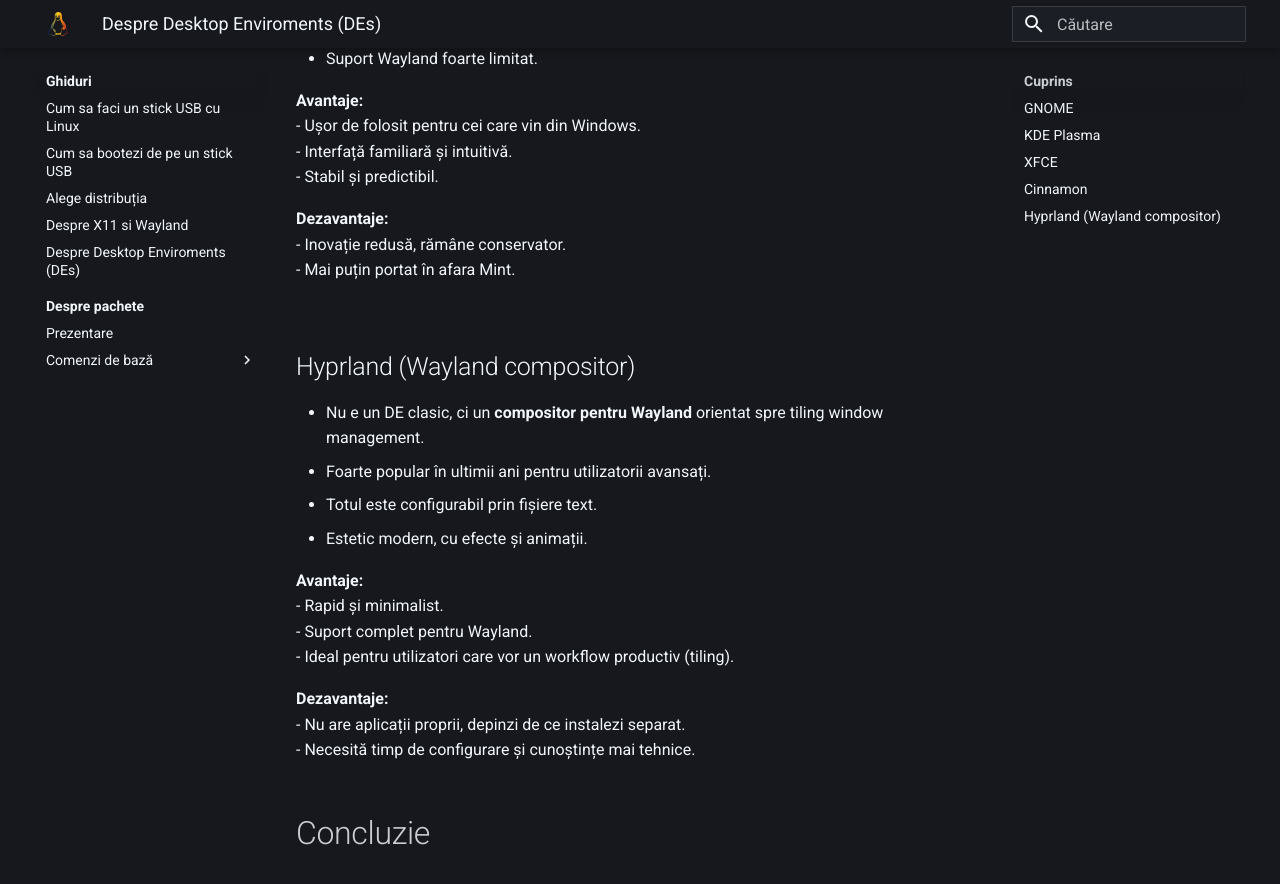
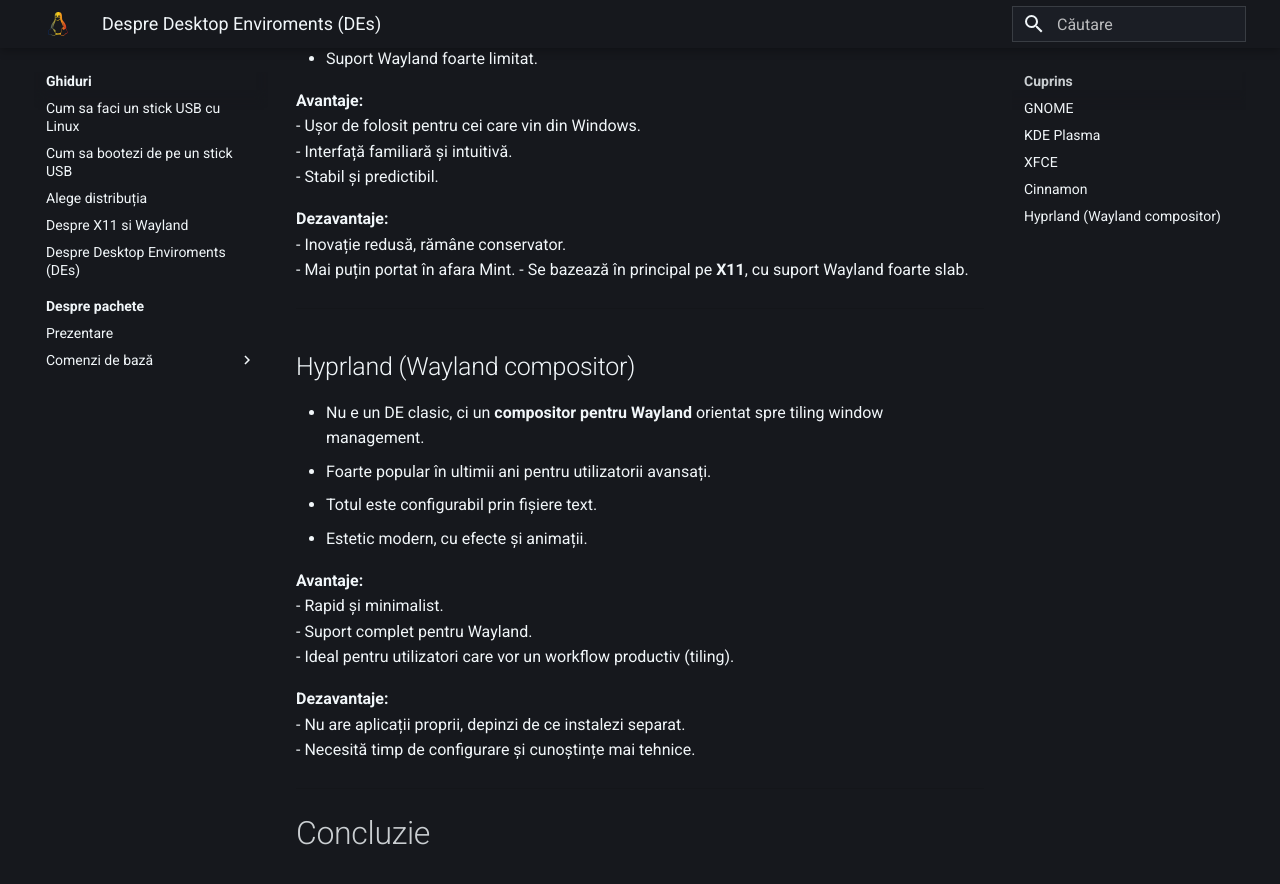
Before and after one commit to linux-romania/linuxromania-site, an MkDocs documentation site: the page built from docs/ghiduri/incepatori/desktop-enviroments.md, in a window 1280 px wide and 900 px high, scrolled down 1899 px. Shown: the top 884 px of the window. Built offline with MkDocs 1.6.1 and Material for MkDocs 9.7.7, drawn with Linux system fonts in a browser that asks for light colours.

Commit message:
Update desktop-enviroments.md

```diff
--- a/docs/ghiduri/incepatori/desktop-enviroments.md
+++ b/docs/ghiduri/incepatori/desktop-enviroments.md
@@ -73,6 +73,7 @@
 **Dezavantaje:**
 - Inovație redusă, rămâne conservator.
 - Mai puțin portat în afara Mint.
+- Se bazează în principal pe **X11**, cu suport Wayland foarte slab.
 
 ---
 
```
